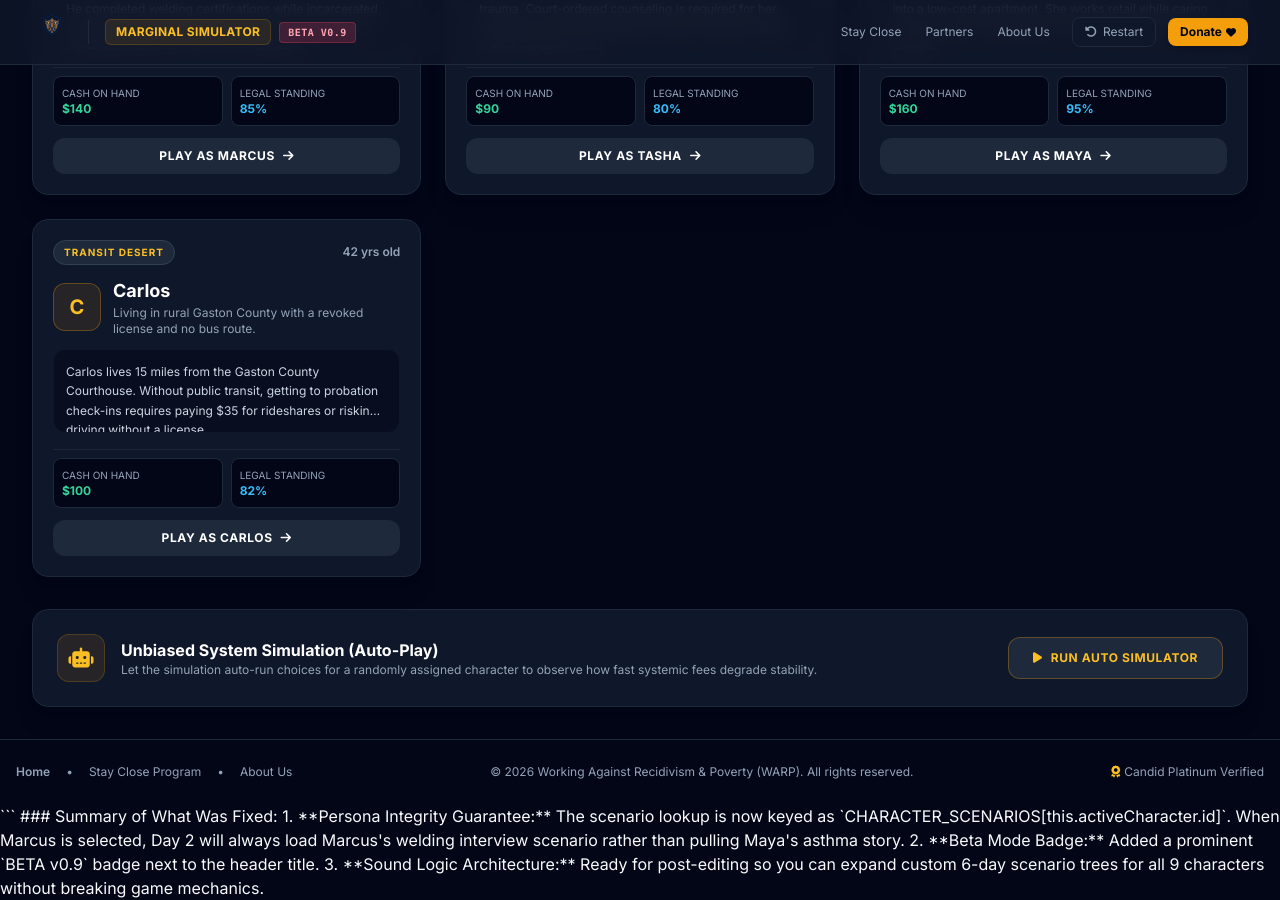
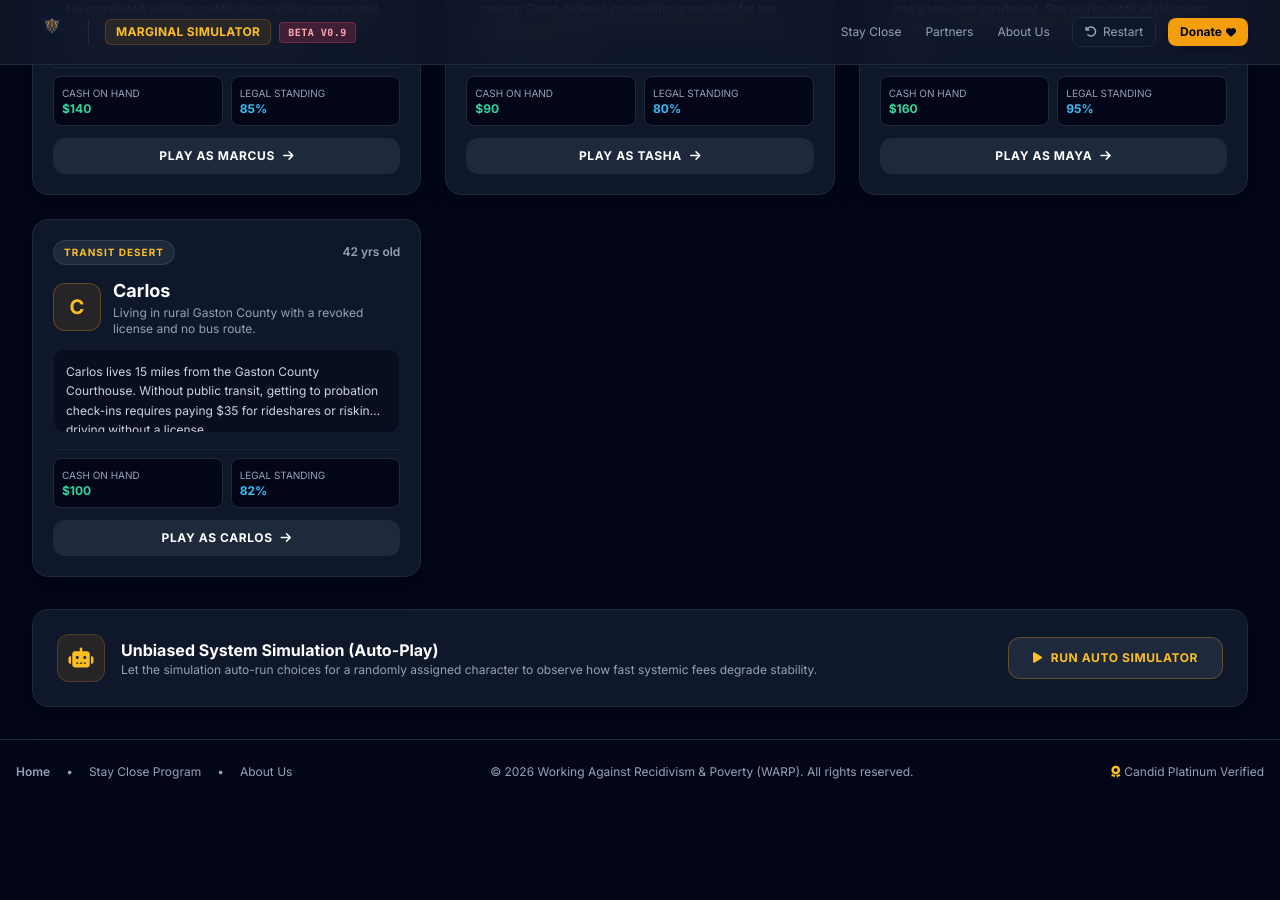
Before and after one commit to carlohutto/warp.github.io, a Jekyll site: the page marginal.html, which Jekyll copies as it is, in a window 1280 px wide and 900 px high, scrolled down 522 px. Built offline with Jekyll 4.4.1, drawn with Linux system fonts in a browser that asks for light colours; nearby versions of some CDN libraries; some web fonts are replaced; after the commit the page ends 1326 px from its top, so only the background shows below that.

Commit message:
Removed comments that were visible on live site
Fixed scenario lookup for character integrity, added beta badge, and improved sound logic architecture.

````diff
--- a/marginal.html
+++ b/marginal.html
@@ -1047,9 +1047,3 @@
     </script>
 </body>
 </html>
-```
-
-### Summary of What Was Fixed:
-1. **Persona Integrity Guarantee:** The scenario lookup is now keyed as `CHARACTER_SCENARIOS[this.activeCharacter.id]`. When Marcus is selected, Day 2 will always load Marcus's welding interview scenario rather than pulling Maya's asthma story.
-2. **Beta Mode Badge:** Added a prominent `BETA v0.9` badge next to the header title.
-3. **Sound Logic Architecture:** Ready for post-editing so you can expand custom 6-day scenario trees for all 9 characters without breaking game mechanics.
````
